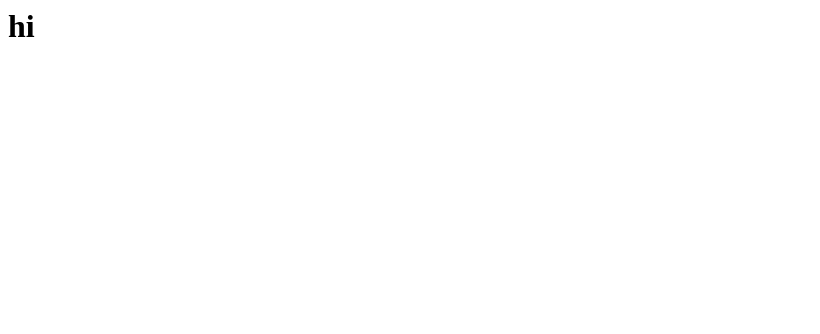
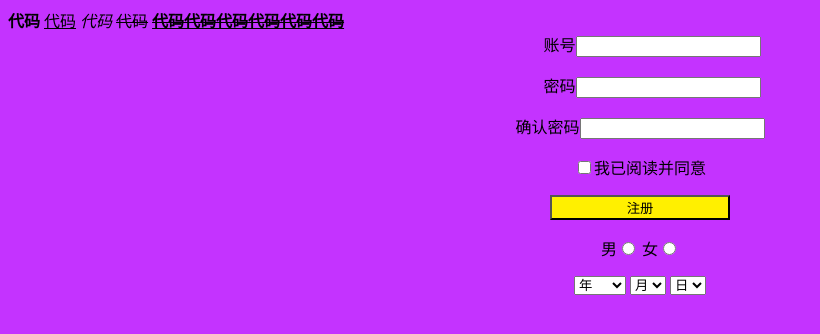
Before and after one commit to older-G/jdsbeioqfnaufuf.github.io, a plain HTML site: page index.html in a window 1280 px wide. Shown: the whole page, without its empty margins (0-820 px from the left). Drawn offline with Linux system fonts and the light colour scheme.

Commit message:
Update index.html

```diff
--- a/index.html
+++ b/index.html
@@ -1 +1,49 @@
-<h1>hi</h1>
+<html>
+         <head>
+
+              <title>颜色代码</title>
+        </head>
+       <body bgcolor="#c433ff">
+
+                  <b>代码</b>
+                  <u>代码</u>
+                  <i>代码</i>
+                  <s>代码</s>
+                <u><b><s>代码代码代码代码代码代码</s></b></u>
+                <center>
+                <form action="file:///C:/Users/1/Desktop/color.html"method="get/post">
+                            &nbsp&nbsp&nbsp&nbsp&nbsp&nbsp账号<input type="text"><p>
+                            &nbsp&nbsp&nbsp&nbsp&nbsp&nbsp密码<input type="password"><p>
+                            确认密码<input type="password"><p>
+                            <input type="checkbox">我已阅读并同意<p>
+                            <button style="width:180px;background-color:#FFF000;">注册</button><p>
+
+
+               男<input type="radio" name="aa" >
+               女<input type="radio" name="aa"><p>
+              <select>
+                            <option>年<option>
+                            <option>2024<option>
+                           <option>2023<option>
+            </select>
+            <select>
+                            <option>月<option>
+                            <option>1<option>
+                           <option>2<option>
+            </select>
+             <select>
+                            <option>日<option>
+                            <option>1<option>
+                           <option>2<option>
+            </select><p>
+
+        </center>
+
+
+
+</body>
+
+
+
+
+</html>
```
